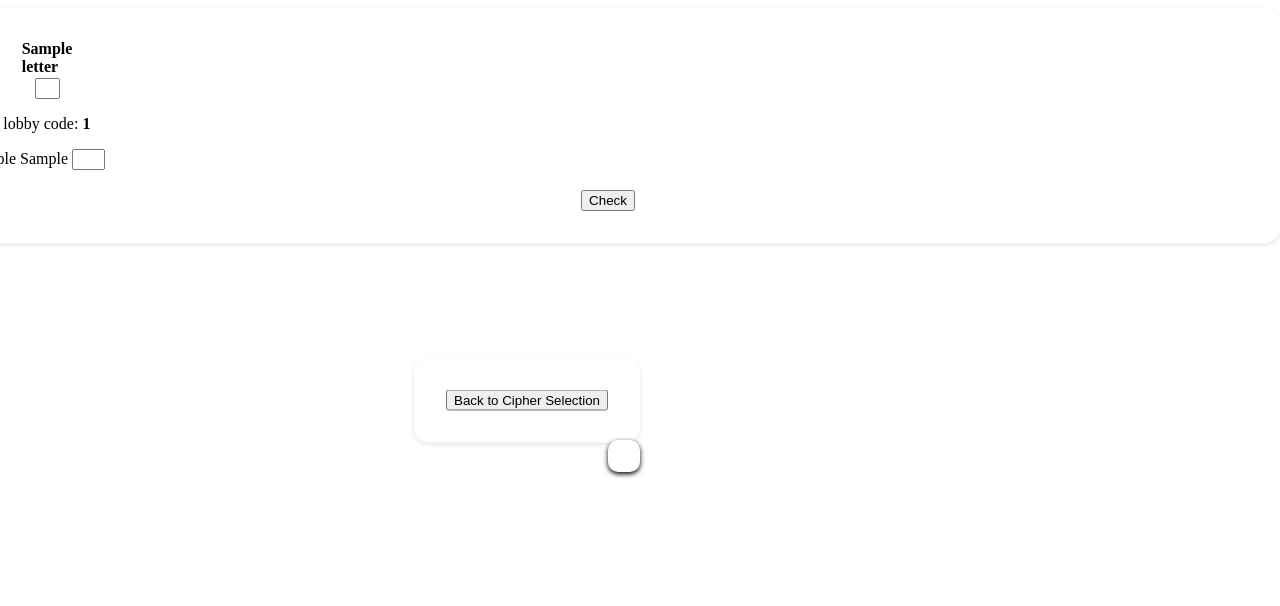
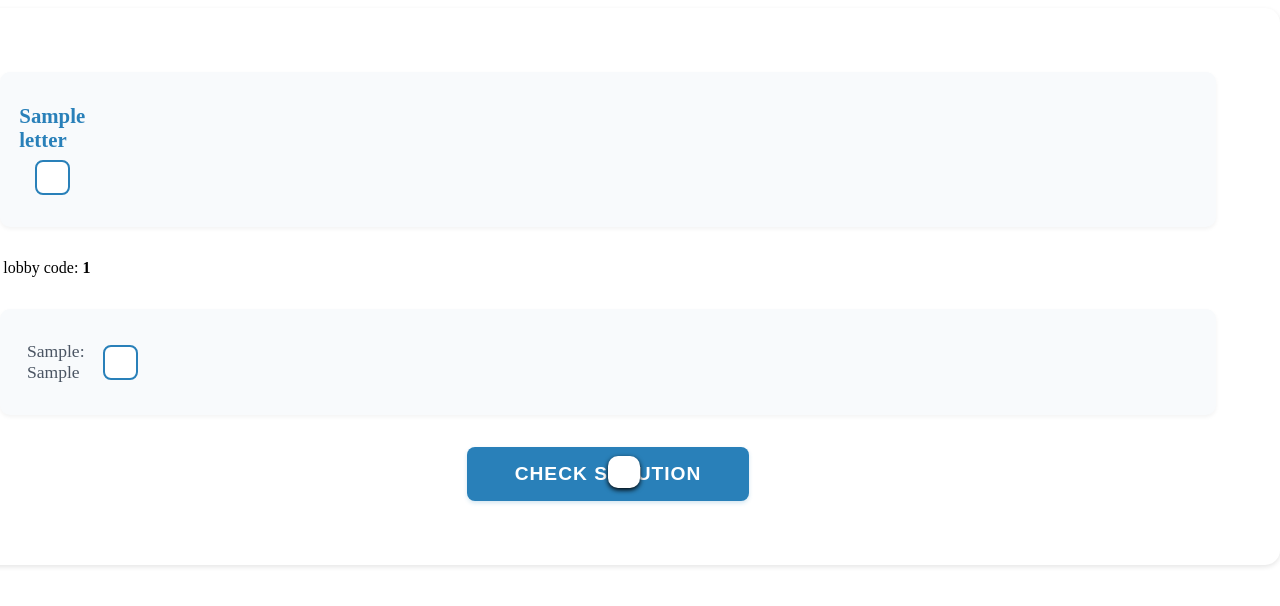
Before and after one commit to CapSpeedster/CipherDuel, a Python web app: template templates/cipherpage.j2 in a window 1280 px wide. Shown: the top 606 px of the page. Run offline with Jinja, Linux system fonts and the light colour scheme; the template is opened without the code that fills it: most values are stand-ins (such as "Sample title", 1, 10 or a date in 2020).

Commit message:
final css (ani on diego's lapto)

```diff
--- a/templates/cipherpage.j2
+++ b/templates/cipherpage.j2
@@ -2,34 +2,131 @@
 <head>
     <link rel="stylesheet" type="text/css" href="/static/cipher.css"/>
     <style>
+        .cipher-container {
+            width: 90%;
+            max-width: 1200px;
+            margin: 2rem auto;
+            padding: 2rem;
+            background-color: white;
+            border-radius: 15px;
+            box-shadow: 0 4px 8px rgba(0,0,0,0.1);
+        }
+
         .cipher-grid {
             display: grid;
-            grid-template-columns: repeat(auto-fill, minmax(30px, 1fr));
-            gap: 5px;
+            grid-template-columns: repeat(auto-fill, minmax(40px, 1fr));
+            gap: 10px;
             justify-items: center;
             max-width: 90%;
-            margin: auto;
+            margin: 2rem auto;
+            padding: 2rem;
+            background-color: rgb(248, 250, 252);
+            border-radius: 10px;
+            box-shadow: 0 2px 4px rgba(0,0,0,0.05);
         }
 
         .cipher-pair {
             display: flex;
             flex-direction: column;
             align-items: center;
+            gap: 8px;
         }
 
         .cipher-input {
-            width: 25px;
+            width: 35px;
+            height: 35px;
             text-align: center;
+            font-size: 1.2rem;
+            border: 2px solid rgb(41, 128, 185);
+            border-radius: 8px;
+            transition: all 0.3s ease;
+        }
+
+        .cipher-input:focus {
+            outline: none;
+            border-color: rgb(52, 152, 219);
+            box-shadow: 0 0 0 3px rgba(41, 128, 185, 0.2);
         }
 
         .cipher-letter {
             font-weight: bold;
-            margin-bottom: 2px;
+            font-size: 1.3rem;
+            color: rgb(41, 128, 185);
         }
 
         #checkbutton {
-            margin-top: 20px;
+            margin: 2rem auto;
             text-align: center;
+        }
+
+        #checkbutton button {
+            padding: 1rem 3rem;
+            font-size: 1.2rem;
+            font-weight: 600;
+            text-transform: uppercase;
+            letter-spacing: 1px;
+            background-color: rgb(41, 128, 185);
+            color: white;
+            border: none;
+            border-radius: 8px;
+            cursor: pointer;
+            transition: all 0.3s ease;
+            box-shadow: 0 2px 4px rgba(41, 128, 185, 0.2);
+        }
+
+        #checkbutton button:hover {
+            background-color: rgb(52, 152, 219);
+            transform: translateY(-2px);
+            box-shadow: 0 4px 8px rgba(41, 128, 185, 0.3);
+        }
+
+        .lobby-code {
+            text-align: center;
+            font-size: 1.2rem;
+            color: rgb(75, 85, 99);
+            margin: 1rem 0;
+        }
+
+        .lobby-code strong {
+            color: rgb(41, 128, 185);
+            font-size: 1.4rem;
+        }
+
+        #checks {
+            text-align: center;
+            padding: 1rem;
+            margin: 1rem auto;
+            max-width: 600px;
+            background-color: white;
+            border-radius: 10px;
+            box-shadow: 0 2px 4px rgba(0,0,0,0.1);
+            font-size: 1.2rem;
+            color: rgb(41, 128, 185);
+        }
+
+        .frequency-section {
+            display: grid;
+            grid-template-columns: repeat(auto-fill, minmax(100px, 1fr));
+            gap: 1rem;
+            padding: 2rem;
+            margin: 2rem auto;
+            background-color: rgb(248, 250, 252);
+            border-radius: 10px;
+            box-shadow: 0 2px 4px rgba(0,0,0,0.05);
+            max-width: 90%;
+        }
+
+        .freq-pair {
+            display: flex;
+            align-items: center;
+            gap: 1rem;
+            justify-content: center;
+        }
+
+        .freq-info {
+            font-size: 1.1rem;
+            color: rgb(75, 85, 99);
+            min-width: 60px;
         }
     </style>
     <script>
@@ -127,28 +224,27 @@
     {% if matchid %}
     <p>Your lobby code: <strong>{{ matchid }}</strong></p>
     {% endif %}
-
-        <div>
+            <div class="frequency-section">
                 {% if isK2 %}
                     {% for i in freqDict %}
-                    <input class="letter" name="{{ i }}" maxlength=1" size="1" oninput="updateText()" />
-                    {{ i }} {{ freqDict[i] }}
+                        <div class="freq-pair">
+                            <input class="cipher-input letter" name="{{ i }}" maxlength="1" oninput="updateText()" />
+                            <span class="freq-info">{{ i }}: {{ freqDict[i] }}</span>
+                        </div>
                     {% endfor %}
                 {% else %}
                     {% for i in freqDict %}
-                    {{ i }} {{ freqDict[i] }}
-                    <input class="letter" name="{{ i }}" maxlength="1" size="1" oninput="updateText()" />
+                        <div class="freq-pair">
+                            <span class="freq-info">{{ i }}: {{ freqDict[i] }}</span>
+                            <input class="cipher-input letter" name="{{ i }}" maxlength="1" oninput="updateText()" />
+                        </div>
                     {% endfor %}
                 {% endif %}
             </div>
 
             <div id="checkbutton">
-            <button type="submit">Check</button>
+                <button type="submit">Check Solution</button>
             </div>
-    </form>
-
-    <form id="cipherselect" action="/cipherselection">
-        <button type="submit">Back to Cipher Selection</button>
         </form>
 
         <div id="checks">
@@ -160,5 +256,6 @@
                 {% endif %}
             {% endwith %}
         </div>
+    </div>
 </body>
 </html>
```
Also changed, not shown: templates/cipherselection.j2 (+13 -9 lines), user.db. Lines whose indentation alone changed are shown as unchanged.
